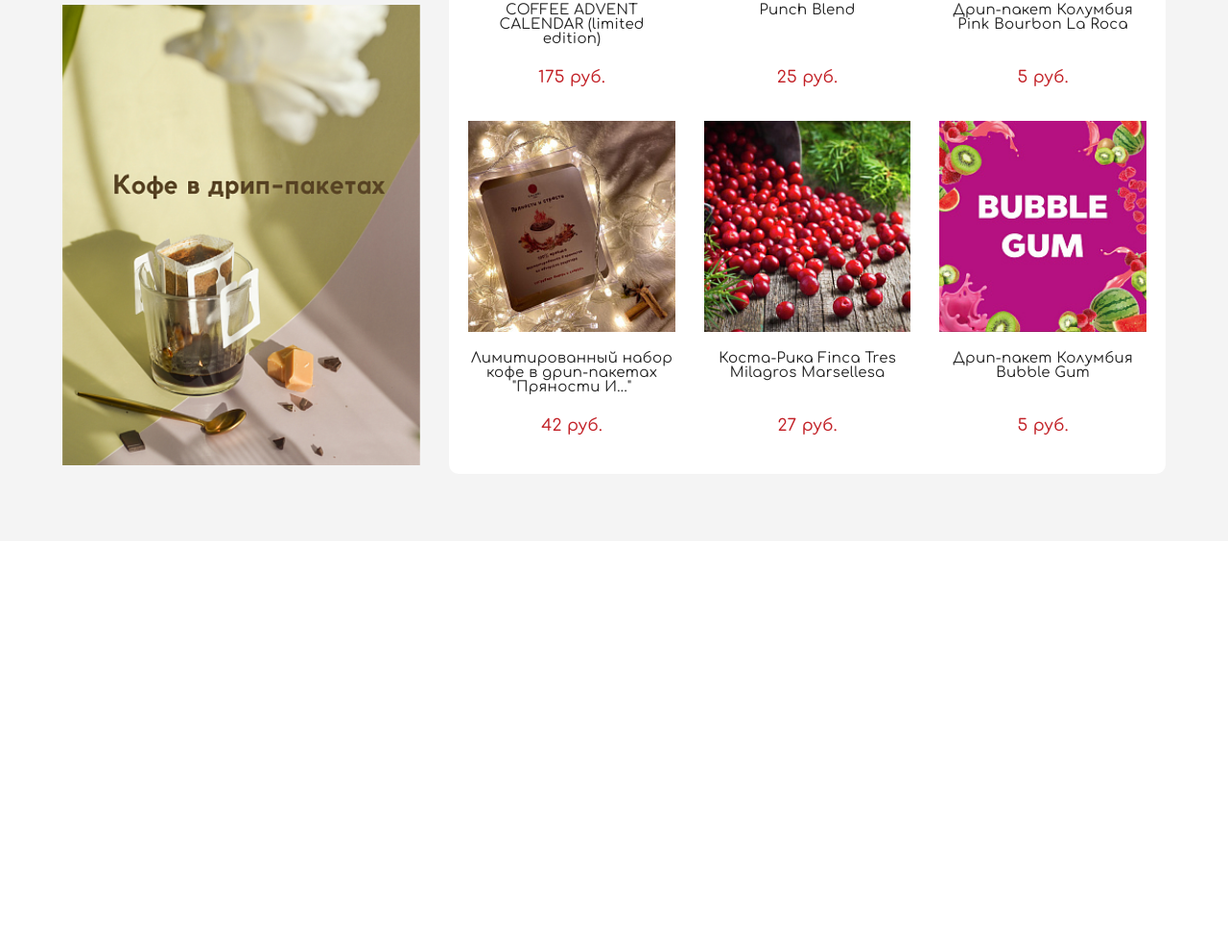
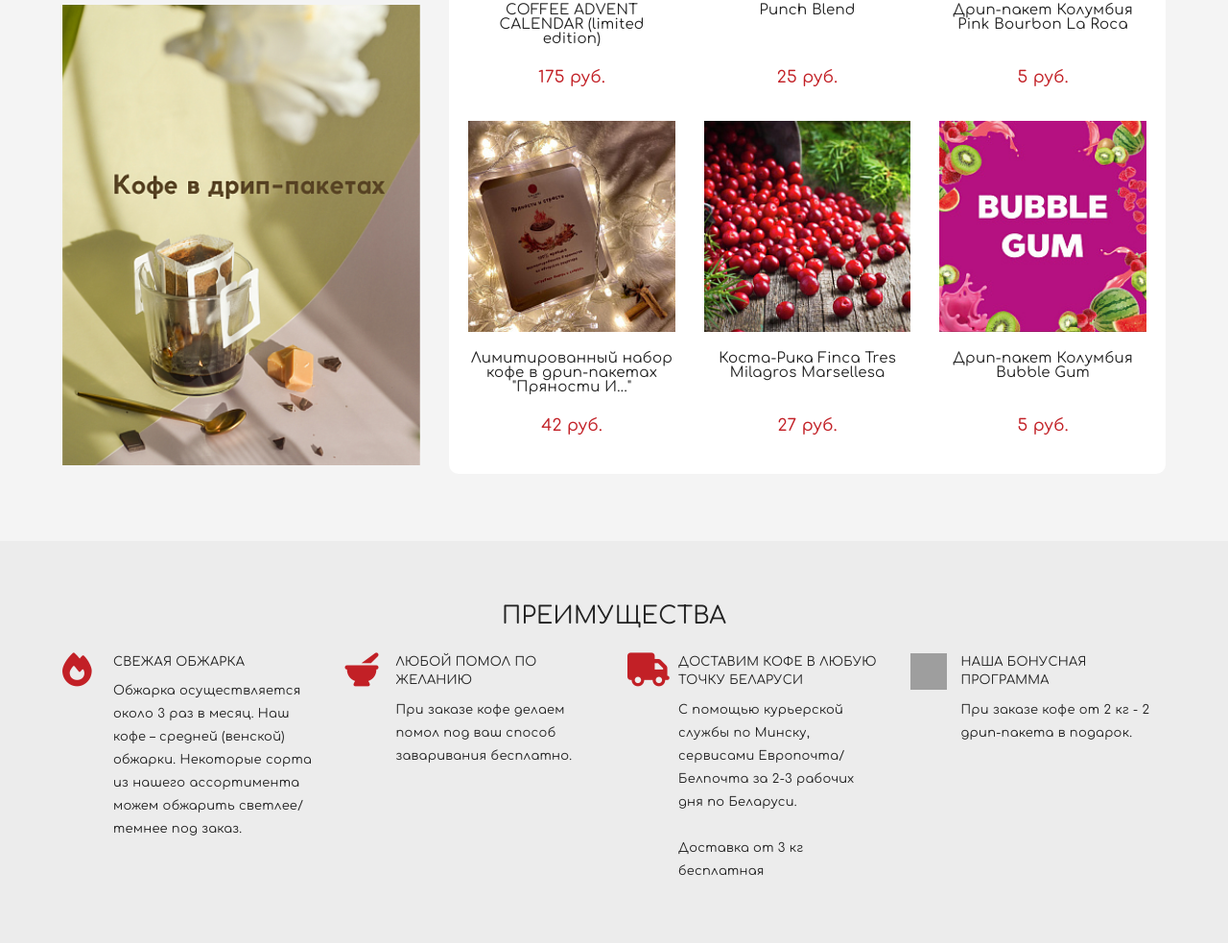
Before and after one commit to ChiretsV/DaloniCoffee, a website built with Parcel: page src/index.html in a window 1280 px wide. Shown: the part 1541-2524 px from the top of the page at 96% size. Before the commit the page ends 2105 px from the top, so only its background shows below. Built offline with nearby package versions, Linux system fonts and the light colour scheme; grey boxes are pictures that could not be loaded.

Commit message:
feat: add section advantages

```diff
--- a/src/index.html
+++ b/src/index.html
@@ -273,6 +273,41 @@
                     </div>
                 </div>
             </section>
+            <section class="advantages">
+                <div class="advantages-container">
+                    <h2 class="advantages__title">Преимущества</h2>
+                    <div class="advantages-article-container">
+                        <article class="advantages-article">
+                            <i class="fa-solid fa-fire advantages-article-icon"></i>
+                            <div class="advantages-article-content">
+                                <h3 class="advantages-article__title">СВЕЖАЯ ОБЖАРКА</h3>
+                                <h5 class="advantages-article__description">Обжарка осуществляется около 3 раз в месяц. Наш кофе – средней (венской) обжарки. Некоторые сорта из нашего ассортимента можем обжарить светлее/темнее под заказ. </h5>
+                            </div>
+                        </article>
+                        <article class="advantages-article">
+                            <i class="fa-solid fa-mortar-pestle advantages-article-icon"></i>
+                            <div class="advantages-article-content">
+                                <h3 class="advantages-article__title">ЛЮБОЙ ПОМОЛ ПО ЖЕЛАНИЮ</h3>
+                                <h5 class="advantages-article__description">При заказе кофе делаем помол под ваш способ заваривания бесплатно.</h5>
+                            </div>
+                        </article>
+                        <article class="advantages-article">
+                            <i class="fa-solid fa-truck advantages-article-icon"></i>
+                            <div class="advantages-article-content">
+                                <h3 class="advantages-article__title">ДОСТАВИМ КОФЕ В ЛЮБУЮ ТОЧКУ БЕЛАРУСИ</h3>
+                                <h5 class="advantages-article__description">С помощью курьерской службы по Минску, сервисами Европочта/Белпочта за 2-3 рабочих дня по Беларуси.<br><br> Доставка от 3 кг бесплатная</h5>
+                            </div>
+                        </article>
+                        <article class="advantages-article">
+                            <img src="https://static-00.iconduck.com/assets.00/hand-holding-heart-icon-2042x2048-rewtt80f.png" alt="hand" class="advantages-article-icon">
+                            <div class="advantages-article-content">
+                                <h3 class="advantages-article__title">НАША БОНУСНАЯ ПРОГРАММА</h3>
+                                <h5 class="advantages-article__description">При заказе кофе от 2 кг - 2 дрип-пакета в подарок.</h5>
+                            </div>
+                        </article>
+                    </div>
+                </div>
+            </section>
     </main>
     <script src="https://kit.fontawesome.com/9fc3b56d82.js" crossorigin="anonymous"></script>
 
--- /dev/null
+++ b/src/scss/sections/advantages.scss
@@ -0,0 +1,85 @@
+.advantages{
+    width: 100%;
+    padding: 60px 0 36px;
+    background: #ececec;
+
+    .advantages-container{
+        max-width: 1170px;
+        margin: 0 auto;
+        display: grid;
+        grid-template-rows: 71px auto;
+        padding: 0 10px;
+
+        @media (min-width: 767px) {
+            grid-template-rows: 57px auto;
+        }
+
+        .advantages__title{
+            font-size: 25px;
+            text-transform: uppercase;
+            font-weight: 400;
+            margin-bottom: 35px;
+            line-height: 36px;
+            text-align: center;
+
+            @media (max-width: 767px) {
+                font-size: 20px;
+                line-height: 22px;
+            }
+        }
+
+        .advantages-article-container{
+            display: grid;
+            grid-template-columns: repeat(4, 1fr);
+            gap: 28px;
+
+            @media (max-width: 991px) {
+                grid-template-columns: repeat(2, 1fr);
+                grid-template-rows: repeat(2, auto);
+            }
+
+            @media (max-width: 767px) {
+                grid-template-columns: repeat(1, 1fr);
+                grid-template-rows: repeat(4, auto);
+            }
+
+            .advantages-article{
+                display: grid;
+                grid-template-columns: 38px auto;
+                gap: 15px;
+                margin-bottom: 27px;
+
+                @media (max-width: 767px) {
+                    max-width: 100%;
+                    margin-bottom: 0;
+                }
+
+                .advantages-article-icon{
+                    width: 38px;
+                    height: 38px;
+                    font-size: 35px;
+                    color: #c22026;
+                }
+
+                .advantages-article-content{
+                    display: grid;
+                    grid-template-rows: auto auto;
+                    align-content: start;
+
+                    .advantages-article__title{
+                        font-size: 13px;
+                        line-height: 1.5;
+                        font-weight: 400;
+                        margin-bottom: .5rem;
+                    }
+
+                    .advantages-article__description{
+                        font-size: 13px;
+                        font-weight: 400;
+                        line-height: 24px;
+                    }
+                }
+            }
+        }
+    }
+}
--- a/src/scss/style.scss
+++ b/src/scss/style.scss
@@ -4,6 +4,7 @@
 @import url(sections/swiper.scss);
 @import url(sections/buttons-banner.scss);
 @import url(sections/products.scss);
+@import url(sections/advantages.scss);
 
 *{
     margin: 0;
```
